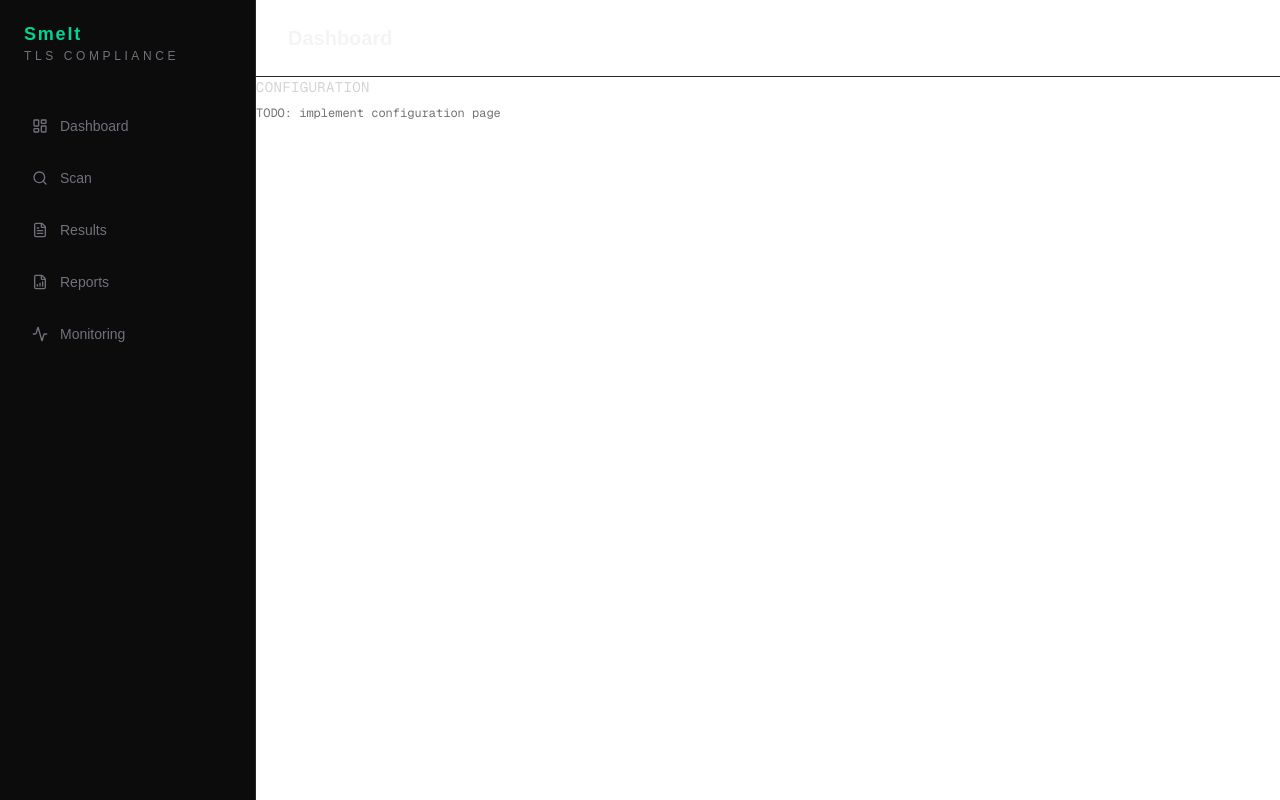
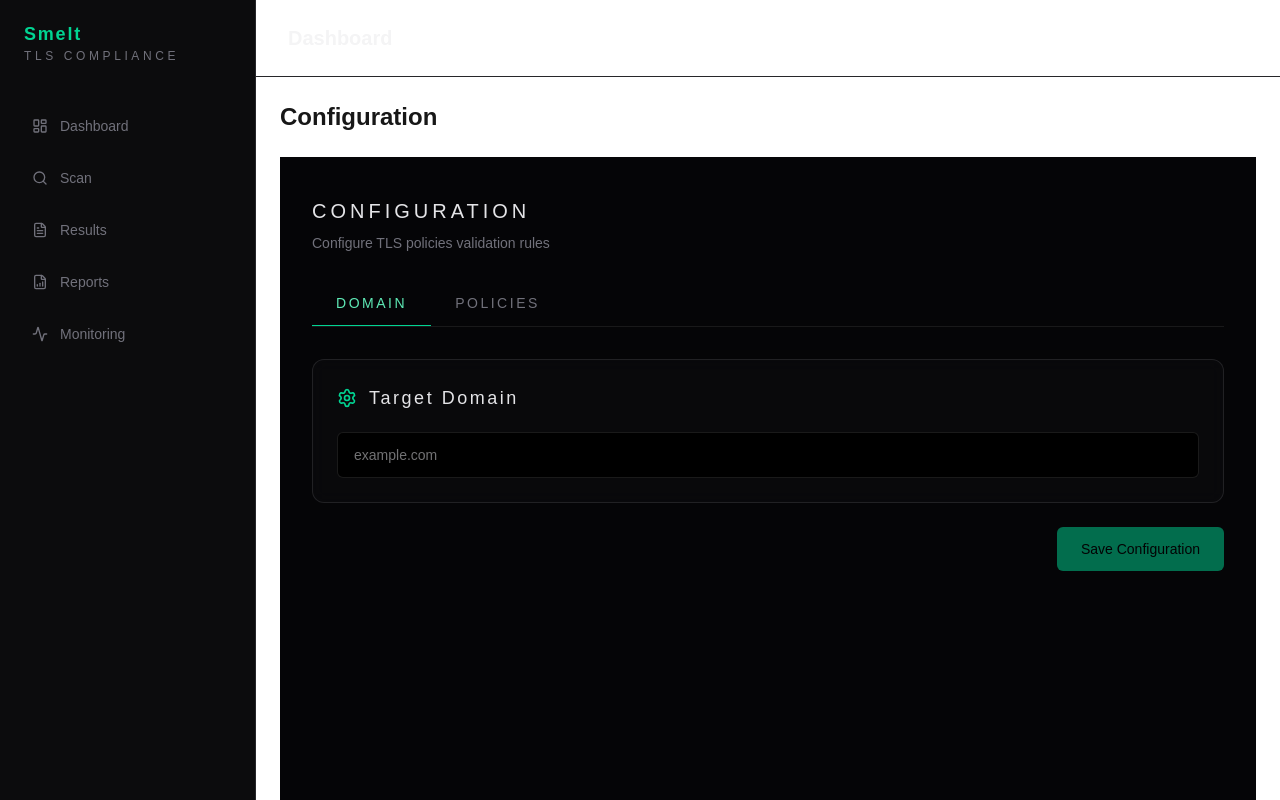
Before and after one commit to Crude-Palm-Oil/smelt-frontend, a Next.js app: page /main/configuration in a window 1280 px wide. Built offline with nearby package versions, Linux system fonts and the light colour scheme.

Commit message:
Add configuration page

```diff
--- a/app/main/configuration/page.tsx
+++ b/app/main/configuration/page.tsx
@@ -1,12 +1,13 @@
-export default function configurationPage() {
+"use client";
+
+import { useState } from "react";
+import ConfigurationForm from "@/components/configuration/ConfigurationForm";"@/components/configuration/ConfigurationForm";
+
+export default function ConfigurationPage() {
   return (
-    <div>
-      <h1 className="text-sm font-mono text-neutral-300 uppercase tracking-wide">
-        configuration
-      </h1>
-      <p className="text-xs font-mono text-neutral-500 mt-2">
-        TODO: implement configuration page
-      </p>
+    <div className="p-6 space-y-6">
+      <h1 className="text-2xl font-semibold">Configuration</h1>
+      <ConfigurationForm />
     </div>
   );
 }
--- /dev/null
+++ b/components/configuration/ConfigurationForm.tsx
@@ -0,0 +1,237 @@
+"use client";
+
+import { useState, useEffect } from "react";
+import { Settings, ShieldCheck } from "lucide-react";
+
+type ConfigTab = "domain" | "policies";
+
+function TabButton({
+  active,
+  label,
+  onClick,
+}: {
+  active: boolean;
+  label: string;
+  onClick: () => void;
+}) {
+  return (
+    <button
+      type="button"
+      onClick={onClick}
+      className={`relative border-b px-6 pb-3 pt-2 text-sm tracking-[0.18em] uppercase transition ${
+        active
+          ? "border-emerald-400 text-emerald-300"
+          : "border-transparent text-zinc-500 hover:text-zinc-300"
+      }`}
+    >
+      {label}
+    </button>
+  );
+}
+
+function Card({
+  title,
+  subtitle,
+  icon,
+  children,
+}: {
+  title: string;
+  subtitle?: string;
+  icon?: React.ReactNode;
+  children: React.ReactNode;
+}) {
+  return (
+    <div className="rounded-xl border border-white/10 bg-[#0a0a0d]/80 backdrop-blur-sm">
+      <div className="px-6 pt-6">
+        <div className="flex items-center gap-3">
+          {icon && <div className="text-emerald-400">{icon}</div>}
+          <h3 className="text-lg tracking-[0.14em] text-zinc-200">{title}</h3>
+        </div>
+        {subtitle && (
+          <p className="mt-2 text-sm text-zinc-500">{subtitle}</p>
+        )}
+      </div>
+      <div className="px-6 pb-6 pt-5">{children}</div>
+    </div>
+  );
+}
+
+export default function ConfigurationForm() {
+  const [activeTab, setActiveTab] = useState<ConfigTab>("domain");
+
+  const [domain, setDomain] = useState("");
+  const [policies, setPolicies] = useState<string[]>([]);
+  const [certs, setCerts] = useState<string[]>([]);
+
+  const [loadingConfig, setLoadingConfig] = useState(false);
+
+  const policyOptions = [
+    "Expiration Check",
+    "Issuer Validation",
+    "Signature Algorithm",
+  ];
+
+  const toggle = (
+    item: string,
+    list: string[],
+    setList: (val: string[]) => void
+  ) => {
+    if (list.includes(item)) {
+      setList(list.filter((i) => i !== item));
+    } else {
+      setList([...list, item]);
+    }
+  };
+
+  // ✅ LOAD CONFIG
+  const loadConfig = async (domain: string) => {
+    if (!domain) return;
+
+    try {
+      setLoadingConfig(true);
+
+      const res = await fetch(`http://localhost:8000/config/${domain}`);
+      const data = await res.json();
+
+      if (data.status === "found") {
+        setPolicies(data.data.policies || []);
+        setCerts(data.data.certs || []);
+      } else {
+        setPolicies([]);
+        setCerts([]);
+      }
+    } catch (err) {
+      console.error("Load config failed:", err);
+    } finally {
+      setLoadingConfig(false);
+    }
+  };
+
+  // ✅ AUTO LOAD WITH DEBOUNCE
+  useEffect(() => {
+    if (!domain) return;
+
+    const timeout = setTimeout(() => {
+      loadConfig(domain);
+    }, 500);
+
+    return () => clearTimeout(timeout);
+  }, [domain]);
+
+  // ✅ SAVE CONFIG
+  const handleSave = async () => {
+    try {
+      const res = await fetch("http://localhost:8000/config", {
+        method: "POST",
+        headers: {
+          "Content-Type": "application/json",
+        },
+        body: JSON.stringify({ domain, policies, certs }),
+      });
+
+      const data = await res.json();
+      console.log(data);
+
+      alert("Configuration saved");
+    } catch (err) {
+      console.error(err);
+      alert("Failed to save config");
+    }
+  };
+
+  return (
+    <div className="min-h-screen bg-[#050507] text-zinc-100">
+      <div className="px-8 py-10">
+        <div className="mx-auto max-w-[1200px]">
+
+          {/* Header */}
+          <div className="mb-8">
+            <p className="text-xl tracking-[0.2em] text-zinc-200">
+              CONFIGURATION
+            </p>
+            <p className="mt-2 text-sm text-zinc-500">
+              Configure TLS policies validation rules
+            </p>
+          </div>
+
+          {/* Tabs */}
+          <div className="mb-8 flex border-b border-white/8">
+            <TabButton
+              active={activeTab === "domain"}
+              label="DOMAIN"
+              onClick={() => setActiveTab("domain")}
+            />
+            <TabButton
+              active={activeTab === "policies"}
+              label="POLICIES"
+              onClick={() => setActiveTab("policies")}
+            />
+          </div>
+
+          {/* Content */}
+          <div className="grid grid-cols-1 gap-6">
+
+            {/* DOMAIN */}
+            {activeTab === "domain" && (
+              <Card
+                title="Target Domain"
+                icon={<Settings className="h-5 w-5" />}
+              >
+                <input
+                  type="text"
+                  placeholder="example.com"
+                  value={domain}
+                  onChange={(e) => setDomain(e.target.value)}
+                  className="w-full rounded-md border border-white/10 bg-black px-4 py-3 text-sm text-zinc-200 outline-none focus:border-emerald-400/50"
+                />
+
+                {loadingConfig && (
+                  <p className="mt-2 text-xs text-zinc-500">
+                    Loading existing config...
+                  </p>
+                )}
+              </Card>
+            )}
+
+            {/* POLICIES */}
+            {activeTab === "policies" && (
+              <Card
+                title="Policy Selection"
+                subtitle="Select compliance checks to apply"
+                icon={<ShieldCheck className="h-5 w-5" />}
+              >
+                <div className="grid grid-cols-2 gap-3">
+                  {policyOptions.map((p) => (
+                    <label
+                      key={p}
+                      className="flex items-center gap-2 rounded-md border border-white/10 px-3 py-2 cursor-pointer hover:bg-white/5"
+                    >
+                      <input
+                        type="checkbox"
+                        checked={policies.includes(p)}
+                        onChange={() => toggle(p, policies, setPolicies)}
+                      />
+                      <span className="text-sm text-zinc-300">{p}</span>
+                    </label>
+                  ))}
+                </div>
+              </Card>
+            )}
+
+            {/* SAVE BUTTON */}
+            <div className="flex justify-end">
+              <button
+                onClick={handleSave}
+                disabled={!domain}
+                className="rounded-md bg-emerald-400 px-6 py-3 text-sm font-medium text-black hover:bg-emerald-300 disabled:opacity-50"
+              >
+                Save Configuration
+              </button>
+            </div>
+
+          </div>
+        </div>
+      </div>
+    </div>
+  );
+}
```
